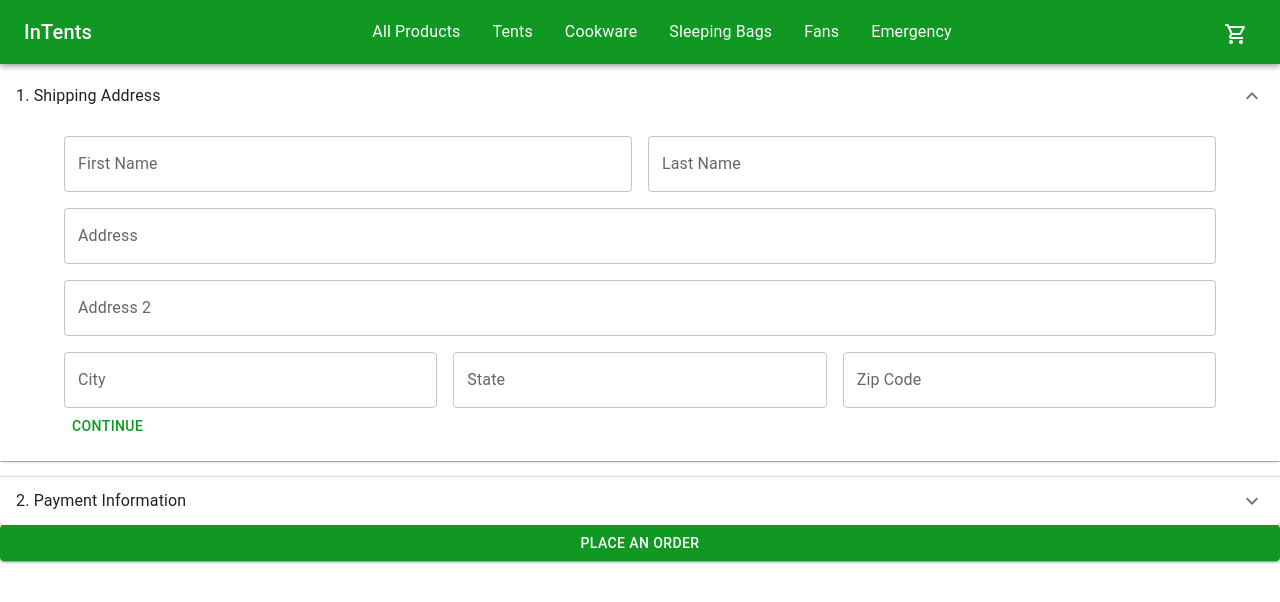
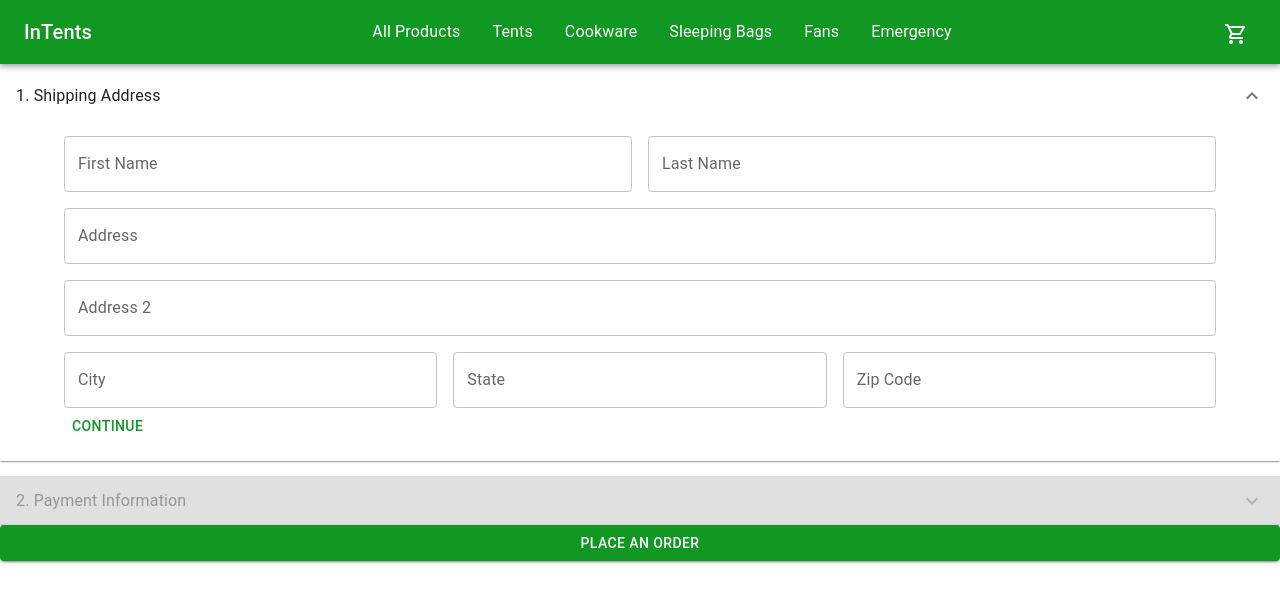
Before and after one commit to kitsi/InTents, a React (Create React App) app in the folder client-side/: page /payment in a window 1280 px wide. Shown: the top 602 px of the page. Built offline with nearby package versions, Linux system fonts and the light colour scheme.

Commit message:
Added continue button that will unlock the payment information after a valid address is entered.

```diff
--- a/client-side/src/components/PaymentPage/PaymentPage.jsx
+++ b/client-side/src/components/PaymentPage/PaymentPage.jsx
@@ -16,6 +16,7 @@ import AddressForm from "./forms/AddressForm";
 import PaymentForm from "./forms/PaymentForm";
 
 function PaymentPage() {
+  const [paymentDisabled, setPaymentDisabled] = useState(true);
   return (
     <Box
       sx={{
@@ -25,23 +26,15 @@ function PaymentPage() {
     >
       <Box>
         <Accordion defaultExpanded={true}>
-          <AccordionSummary
-            expandIcon={<ExpandMoreIcon />}
-            aria-controls="panel2a-content"
-            id="panel2a-header"
-          >
+          <AccordionSummary expandIcon={<ExpandMoreIcon />}>
             <Typography>1. Shipping Address</Typography>
           </AccordionSummary>
           <AccordionDetails>
-            <AddressForm />
+            <AddressForm setPaymentDisabled={setPaymentDisabled} />
           </AccordionDetails>
         </Accordion>
-        <Accordion>
-          <AccordionSummary
-            expandIcon={<ExpandMoreIcon />}
-            aria-controls="panel2a-content"
-            id="panel2a-header"
-          >
+        <Accordion disabled={paymentDisabled}>
+          <AccordionSummary expandIcon={<ExpandMoreIcon />}>
             <Typography>2. Payment Information</Typography>
           </AccordionSummary>
           <AccordionDetails>{<PaymentForm />}</AccordionDetails>
--- a/client-side/src/components/PaymentPage/forms/AddressForm.jsx
+++ b/client-side/src/components/PaymentPage/forms/AddressForm.jsx
@@ -118,7 +118,10 @@ function form(props) {
   );
 }
 
-const AddressForm = withFormik({
+const AddressForm = (props) => {
+  const { setPaymentDisabled } = props;
+
+  const MyFormWithFormik = withFormik({
     mapPropsToValues: ({
       firstName,
       lastName,
@@ -143,12 +146,12 @@ const AddressForm = withFormik({
 
     handleSubmit: (values, { setSubmitting }) => {
       // execute async function to send to backend
-    setTimeout(() => {
-      // submit to the server
-      alert(JSON.stringify(values, null, 2));
-      setSubmitting(false);
-    }, 1000);
+      setPaymentDisabled(false);
+      console.log(values);
     },
   })(form);
 
+  return <MyFormWithFormik />;
+};
+
 export default AddressForm;
```
Lines whose indentation alone changed are shown as unchanged.
